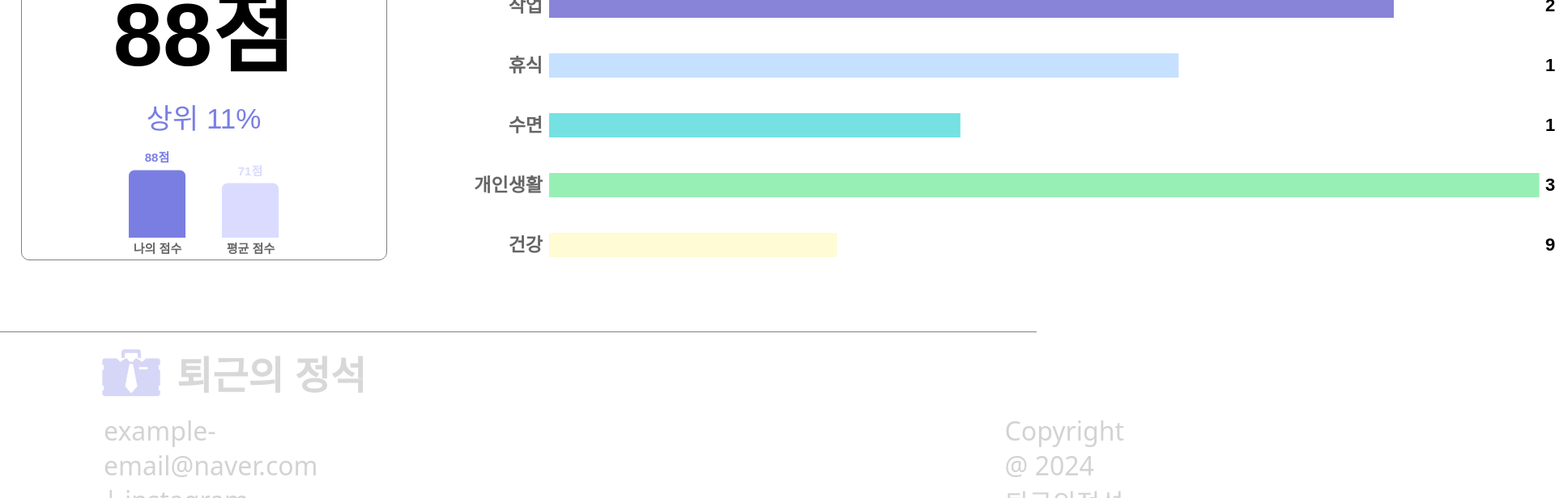
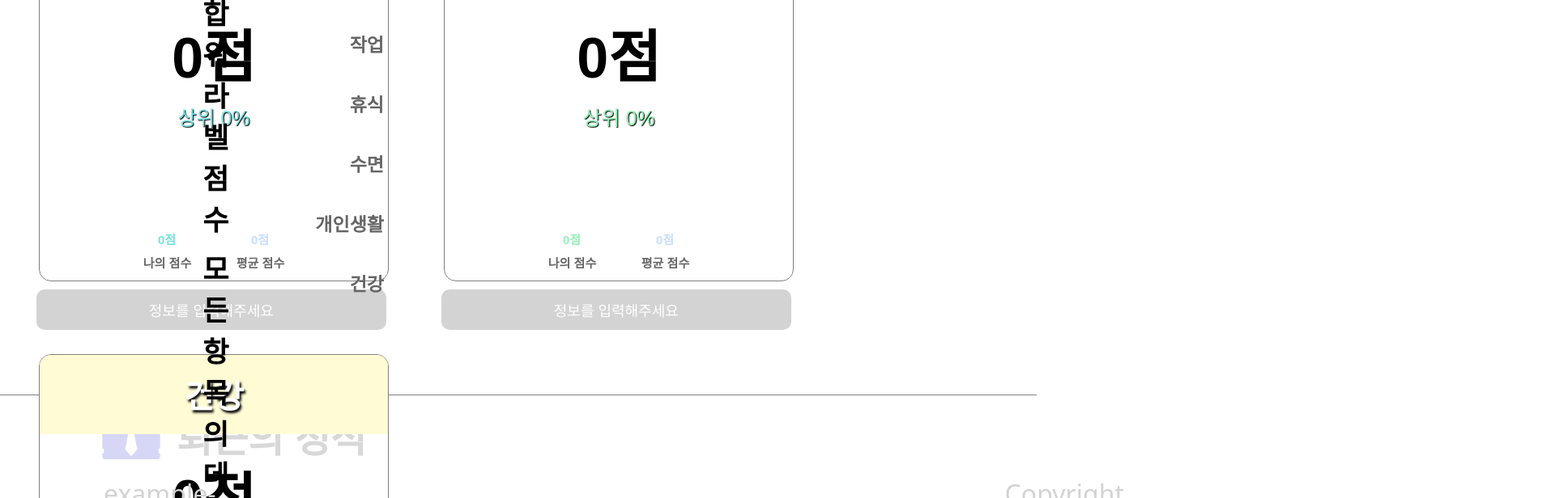
Before and after one commit to y-hyun2/pro-clock-out_frontend, a React (Create React App) app: page /analytics in a window 1280 px wide. Shown: the part 880-1496 px from the top of the page at 81% size, 1920 px wide, since content can reach past the window. Built offline with nearby package versions, Linux system fonts and the light colour scheme; a web font is replaced by a local one.

Commit message:
Feat: 워라밸 분석 정보 입력 버튼 및 팝업 추가

```diff
--- a/src/components/analytics/Category.jsx
+++ b/src/components/analytics/Category.jsx
@@ -10,6 +10,7 @@ const Container = styled.div`
   overflow: hidden;
   text-align: center;
   margin: 2%;
+  margin-left: 3rem;
 `;
 
 const Header = styled.div`
--- a/src/pages/Analytics.js
+++ b/src/pages/Analytics.js
@@ -1,11 +1,12 @@
-import React, { useState, useEffect } from "react";
+import React, { useState } from "react";
 import { AiFillCaretDown } from "react-icons/ai";
 import Category from "../components/analytics/Category";
 import styled from "styled-components";
 import Analytics_BarChart from "../components/analytics/Analytics_BarChart";
 import HorizontalBarChart from "../components/analytics/HorizontalBarChart";
-import LineGraph from "../components/analytics/LineGragh";
+import LineGraph from "../components/analytics/LineGraph";
 import theme from "../styles/theme";
+
 const Container = styled.div`
   font-family: "Noto Sans KR", sans-serif;
   display: flex;
@@ -41,11 +42,13 @@ const DropdownText = styled.div`
   font-weight: bold;
   margin-top: 2px;
 `;
+
 const DropdownIcon = styled.div`
   flex: 0.5;
   margin-top: 8px;
   margin-left: 10px;
 `;
+
 const DropdownOptions = styled.div`
   position: absolute;
   top: 100%;
@@ -83,15 +86,27 @@ const Title = styled.p`
 
 const TopCategoryContainer = styled.div`
   display: flex;
+  height: 30rem;
+  width: 100%;
   padding-bottom: 50px;
+  flex-wrap: wrap;
+  gap: 20px;
 `;
+
 const BottomCategoryContainer = styled.div`
   padding-left: 2%;
   display: flex;
   gap: 100px;
-  padding-bottom: 50px;
+  width: 100%;
+  height: 35rem;
+  margin-left: 14rem;
+  margin-top: 4rem;
 `;
-const SynthesisScoreBox = styled.div``;
+
+const SynthesisScoreBox = styled.div`
+  width: 600px;
+`;
+
 const SynthesisScore = styled.div`
   width: 450px;
   height: 370px;
@@ -102,23 +117,27 @@ const SynthesisScore = styled.div`
   align-items: center;
   justify-content: center;
 `;
+
 const Score = styled.div`
   margin: auto;
   font-size: 110px;
   font-weight: bold;
   margin: 10px 0px 5px 0px;
 `;
+
 const Percentage = styled.div`
   color: ${theme.colors["main-purple"]};
   font-size: 35px;
   margin: 0;
 `;
+
 const SwitchBox = styled.div`
   display: flex;
   gap: 30px;
   align-items: center;
   padding-bottom: 10px;
 `;
+
 const SwitchButton = styled.button`
   justify-content: center;
   height: 45px;
@@ -130,219 +149,102 @@ const SwitchButton = styled.button`
   font-weight: bold;
   font-size: 25px;
 `;
+
 const DistributionBox = styled.div``;
+
 const LinegraphBox = styled.div`
   border: 0.5px gray solid;
 `;
 
+const InfoButton = styled.button`
+  width: 90%;
+  height: 50px;
+  background-color: lightgray;
+  color: white;
+  border: none;
+  border-radius: 10px;
+  font-size: 18px;
+  cursor: pointer;
+  display: flex;
+  align-items: center;
+  justify-content: center;
+  margin-top: 10px;
+  margin-left: 2.8rem;
+`;
+
+const PopupContainer = styled.div`
+  position: fixed;
+  top: 0;
+  left: 0;
+  width: 100%;
+  height: 100%;
+  background: rgba(0, 0, 0, 0.5);
+  display: flex;
+  justify-content: center;
+  align-items: center;
+`;
+
+//정보 입력 팝업
+const Popup = styled.div`
+  display: flex;
+  flex-direction: column;
+  align-items: center;
+  background: white;
+  padding: 20px;
+  border-radius: 10px;
+  width: 60rem;
+  height: 40rem;
+`;
+
+const PopupTitle = styled.h3`
+  margin: 0;
+`;
+
+const Input = styled.input`
+  width: 100%;
+  padding: 8px;
+  margin-bottom: 10px;
+  border-radius: 5px;
+  border: 1px solid #ccc;
+`;
+
+const PopupButton = styled.button`
+  width: 100%;
+  padding: 10px;
+  border: none;
+  border-radius: 5px;
+  background-color: ${theme.colors["main-purple"]};
+  color: white;
+  cursor: pointer;
+  font-size: 16px;
+`;
+
+// Main component
 function Analytics() {
   const [chartdata, setChartdata] = useState({
-    member_id: 1,
-    work_score: 82,
-    work_rank: 17,
-    work_avg: 71,
-    rest_score: 61,
-    rest_rank: 41,
-    rest_avg: 50,
-    sleep_score: 40,
-    sleep_rank: 63,
-    sleep_avg: 72,
-    personal_score: 96,
-    personal_rank: 3,
-    personal_avg: 71,
-    health_score: 28,
-    health_rank: 52,
-    health_avg: 84,
+    work_score: null,
+    rest_score: null,
+    sleep_score: null,
+    personal_score: null,
+    health_score: null,
   });
 
   const [period, setPeriod] = useState("일간");
   const [showOptions, setShowOptions] = useState(false);
+  const [showLineGraph, setShowLineGraph] = useState(false);
+  const [showPopup, setShowPopup] = useState(false);
+  const [popupCategory, setPopupCategory] = useState(null);
 
-  const categories = [
-    {
-      title: "작업",
-      score: chartdata.work_score,
-      percentage: chartdata.work_rank,
-      fill: "#7AA2E3",
-      data: [
-        { name: "나의 점수", score: chartdata.work_score, fill: "#7AA2E3" },
-        { name: "평균 점수", score: chartdata.work_avg, fill: "#C9DDFD" },
-      ],
-    },
+  const handleInputChange = (e) => {
+    setChartdata({
+      ...chartdata,
+      [popupCategory]: Number(e.target.value),
+    });
+  };
 
-    {
-      title: "휴식",
-      score: chartdata.rest_score,
-      percentage: chartdata.rest_rank,
-      fill: "#A2A6FF",
-      data: [
-        { name: "나의 점수", score: chartdata.rest_score, fill: "#A2A6FF" },
-        { name: "평균 점수", score: chartdata.rest_avg, fill: "#EEEFFF" },
-      ],
-    },
-    {
-      title: "수면",
-      score: chartdata.sleep_score,
-      percentage: chartdata.sleep_rank,
-      fill: "#6AD4DD",
-      data: [
-        { name: "나의 점수", score: chartdata.sleep_score, fill: "#6AD4DD" },
-        { name: "평균 점수", score: chartdata.sleep_avg, fill: "#B4F9FF" },
-      ],
-    },
-    {
-      title: "개인 생활",
-      score: chartdata.personal_score,
-      percentage: chartdata.personal_rank,
-      fill: "#97E7E1",
-      data: [
-        { name: "나의 점수", score: chartdata.personal_score, fill: "#97E7E1" },
-        { name: "평균 점수", score: chartdata.personal_avg, fill: "#CCFFFB" },
-      ],
-    },
-    {
-      title: "건강",
-      score: chartdata.health_score,
-      percentage: chartdata.health_rank,
-      fill: "#F8F6E3",
-      data: [
-        { name: "나의 점수", score: chartdata.health_score, fill: "#F8F6E3" },
-        { name: "평균 점수", score: chartdata.health_avg, fill: "#FFFEF0" },
-      ],
-    },
-  ];
-
-  const [rawsynthesisdata, setRawsynthesisdata] = useState({
-    member_id: 1,
-    prefix: "균형 잡힌 삶을 사는",
-    total_score: 88,
-    total_rank: 11,
-    total_avg: 71,
-  });
-  const [fixedsynthesisdata, setFixedSynthesisdata] = useState([
-    {
-      name: "나의 점수",
-      score: rawsynthesisdata.total_score,
-      fill: "#7A7EE3",
-    },
-    { name: "평균 점수", score: rawsynthesisdata.total_avg, fill: "#DADBFF" },
-  ]);
-
-  const total_my_score =
-    chartdata.work_score +
-    chartdata.rest_score +
-    chartdata.sleep_score +
-    chartdata.personal_score +
-    chartdata.health_score;
-
-  const horizondata = [
-    {
-      name: "작업",
-      score: Number(((chartdata.work_score / total_my_score) * 100).toFixed(1)),
-      fill: "#8884d8",
-    },
-    {
-      name: "휴식",
-      score: Number(((chartdata.rest_score / total_my_score) * 100).toFixed(1)),
-      fill: "#c6e0ff",
-    },
-    {
-      name: "수면",
-      score: Number(
-        ((chartdata.sleep_score / total_my_score) * 100).toFixed(1)
-      ),
-      fill: "#76e1e2",
-    },
-    {
-      name: "개인생활",
-      score: Number(
-        ((chartdata.personal_score / total_my_score) * 100).toFixed(1)
-      ),
-      fill: "#97efb6",
-    },
-    {
-      name: "건강",
-      score: Number(
-        ((chartdata.health_score / total_my_score) * 100).toFixed(1)
-      ),
-      fill: "#FFFBD4",
-    },
-  ];
-  const [linedata, setLinedata] = useState({
-    total: [
-      { "2024-07-08": 8 },
-      { "2024-07-01": 7 },
-      { "2024-06-24": 6 },
-      { "2024-06-17": 5 },
-      { "2024-06-10": 6 },
-      { "2024-06-03": 7 },
-      { "2024-05-27": 8 },
-      { "2024-05-20": 2 },
-      { "2024-05-13": 3 },
-      { "2024-05-06": 5 },
-    ],
-    work: [
-      { "2024-07-08": 88 },
-      { "2024-07-01": 68 },
-      { "2024-06-24": 65 },
-      { "2024-06-17": 25 },
-      { "2024-06-10": 46 },
-      { "2024-06-03": 72 },
-      { "2024-05-27": 83 },
-      { "2024-05-20": 92 },
-      { "2024-05-13": 93 },
-      { "2024-05-06": 70 },
-    ],
-    rest: [
-      { "2024-07-08": 20 },
-      { "2024-07-01": 72 },
-      { "2024-06-24": 21 },
-      { "2024-06-17": 55 },
-      { "2024-06-10": 56 },
-      { "2024-06-03": 72 },
-      { "2024-05-27": 85 },
-      { "2024-05-20": 52 },
-      { "2024-05-13": 53 },
-      { "2024-05-06": 55 },
-    ],
-    sleep: [
-      { "2024-07-08": 40 },
-      { "2024-07-01": 74 },
-      { "2024-06-24": 64 },
-      { "2024-06-17": 45 },
-      { "2024-06-10": 66 },
-      { "2024-06-03": 44 },
-      { "2024-05-27": 84 },
-      { "2024-05-20": 42 },
-      { "2024-05-13": 93 },
-      { "2024-05-06": 25 },
-    ],
-    personal: [
-      { "2024-07-08": 82 },
-      { "2024-07-01": 28 },
-      { "2024-06-24": 61 },
-      { "2024-06-17": 75 },
-      { "2024-06-10": 62 },
-      { "2024-06-03": 72 },
-      { "2024-05-27": 87 },
-      { "2024-05-20": 72 },
-      { "2024-05-13": 73 },
-      { "2024-05-06": 72 },
-    ],
-    health: [
-      { "2024-07-08": 20 },
-      { "2024-07-01": 55 },
-      { "2024-06-24": 41 },
-      { "2024-06-17": 35 },
-      { "2024-06-10": 46 },
-      { "2024-06-03": 32 },
-      { "2024-05-27": 51 },
-      { "2024-05-20": 32 },
-      { "2024-05-13": 33 },
-      { "2024-05-06": 55 },
-    ],
-  });
-  const [showLineGraph, setShowLineGraph] = useState(false);
+  const handlePopupSubmit = () => {
+    setShowPopup(false);
+  };
 
   const toggleOptions = () => {
     setShowOptions(!showOptions);
@@ -357,6 +259,36 @@ function Analytics() {
     setShowLineGraph(!showLineGraph);
   };
 
+  const isDataComplete = Object.values(chartdata).every(value => value !== null);
+
+  const categories = [
+    { title: "작업", key: "work_score", color: "#7AA2E3" },
+    { title: "휴식", key: "rest_score", color: "#A2A6FF" },
+    { title: "수면", key: "sleep_score", color: "#76e1e2" },
+    { title: "개인 생활", key: "personal_score", color: "#97efb6" },
+    { title: "건강", key: "health_score", color: "#FFFBD4" }
+  ];
+
+  const total_my_score = Object.values(chartdata).reduce((sum, score) => sum + (score || 0), 0);
+
+  const horizondata = [
+    { name: "작업", score: Number(((chartdata.work_score / total_my_score) * 100).toFixed(1)), fill: "#7AA2E3" },
+    { name: "휴식", score: Number(((chartdata.rest_score / total_my_score) * 100).toFixed(1)), fill: "#A2A6FF" },
+    { name: "수면", score: Number(((chartdata.sleep_score / total_my_score) * 100).toFixed(1)), fill: "#76e1e2" },
+    { name: "개인생활", score: Number(((chartdata.personal_score / total_my_score) * 100).toFixed(1)), fill: "#97efb6" },
+    { name: "건강", score: Number(((chartdata.health_score / total_my_score) * 100).toFixed(1)), fill: "#FFFBD4" },
+  ];
+
+  const linedata = {
+    // Example data
+    total: [{ "2024-07-08": 8 }, { "2024-07-01": 7 }, { "2024-06-24": 6 }, { "2024-06-17": 5 }, { "2024-06-10": 6 }],
+    work: [{ "2024-07-08": 88 }, { "2024-07-01": 68 }, { "2024-06-24": 65 }, { "2024-06-17": 25 }, { "2024-06-10": 46 }],
+    rest: [{ "2024-07-08": 20 }, { "2024-07-01": 72 }, { "2024-06-24": 21 }, { "2024-06-17": 55 }, { "2024-06-10": 56 }],
+    sleep: [{ "2024-07-08": 40 }, { "2024-07-01": 74 }, { "2024-06-24": 64 }, { "2024-06-17": 45 }, { "2024-06-10": 66 }],
+    personal: [{ "2024-07-08": 82 }, { "2024-07-01": 28 }, { "2024-06-24": 61 }, { "2024-06-17": 75 }, { "2024-06-10": 62 }],
+    health: [{ "2024-07-08": 20 }, { "2024-07-01": 55 }, { "2024-06-24": 41 }, { "2024-06-17": 35 }, { "2024-06-10": 46 }],
+  };
+
   return (
     <Container>
       <DropdownContainer>
@@ -368,34 +300,55 @@ function Analytics() {
         </DropdownWrapper>
         {showOptions && (
           <DropdownOptions>
-            <DropdownOption onClick={() => handleOptionClick("일간")}>
-              일간
-            </DropdownOption>
-            <DropdownOption onClick={() => handleOptionClick("주간")}>
-              주간
-            </DropdownOption>
-            <DropdownOption onClick={() => handleOptionClick("월간")}>
-              월간
-            </DropdownOption>
+            <DropdownOption onClick={() => handleOptionClick("일간")}>일간</DropdownOption>
+            <DropdownOption onClick={() => handleOptionClick("주간")}>주간</DropdownOption>
+            <DropdownOption onClick={() => handleOptionClick("월간")}>월간</DropdownOption>
           </DropdownOptions>
         )}
       </DropdownContainer>
-      <Title>항목 별 워라벨 점수</Title>
+
+      <Title>항목별 워라벨 점수</Title>
       <TopCategoryContainer>
-        {categories.map((category, index) => (
-          <Category key={index} categoryData={category} />
+        {categories.map((category) => (
+          <div key={category.key}>
+            <Category
+              categoryData={{
+                title: category.title,
+                score: chartdata[category.key] || 0,
+                percentage: chartdata[category.key] || 0,
+                fill: category.color,
+                data: [
+                  { name: "나의 점수", score: chartdata[category.key] || 0, fill: category.color },
+                  { name: "평균 점수", score: chartdata[category.key] || 0, fill: "#C9DDFD" },
+                ],
+              }}
+            />
+            {chartdata[category.key] === null && (
+              <InfoButton onClick={() => { setPopupCategory(category.key); setShowPopup(true); }}>
+                정보를 입력해주세요
+              </InfoButton>
+            )}
+          </div>
         ))}
       </TopCategoryContainer>
 
       <BottomCategoryContainer>
         <SynthesisScoreBox>
           <Title>종합 워라벨 점수</Title>
-          <SynthesisScore>
-            <Score>{rawsynthesisdata.total_score}점</Score>
-            <Percentage>상위 {rawsynthesisdata.total_rank}%</Percentage>
-            <Analytics_BarChart data={fixedsynthesisdata} />
-          </SynthesisScore>
+          {isDataComplete ? (
+            <SynthesisScore>
+              <Score>{total_my_score}점</Score>
+              <Percentage>상위 {Math.floor(Math.random() * 100)}%</Percentage>
+              <Analytics_BarChart data={[
+                { name: "나의 점수", score: total_my_score, fill: "#7A7EE3" },
+                { name: "평균 점수", score: 50, fill: "#DADBFF" },
+              ]} />
+            </SynthesisScore>
+          ) : (
+            <Title>모든 항목의 데이터를 입력해주세요</Title>
+          )}
         </SynthesisScoreBox>
+
         <DistributionBox>
           <SwitchBox>
             <Title>{showLineGraph ? "워라밸 차트" : "항목 별 분포도"}</Title>
@@ -410,6 +363,16 @@ function Analytics() {
           )}
         </DistributionBox>
       </BottomCategoryContainer>
+
+      {showPopup && (
+        <PopupContainer>
+          <Popup>
+            <PopupTitle>데이터를 입력해주세요</PopupTitle>
+            <Input type="number" min="0" max="100" onChange={handleInputChange} />
+            <PopupButton onClick={handlePopupSubmit}>제출</PopupButton>
+          </Popup>
+        </PopupContainer>
+      )}
     </Container>
   );
 }
```
Also changed, not shown: src/APIs/AuthApi.js (added, +25 -0 lines), src/APIs/UserApi.js (added, +34 -0 lines), src/components/analytics/LineGraph.jsx (renamed from src/components/analytics/LineGragh.jsx), 2 other files (tests, documents, lock files or other folders).
